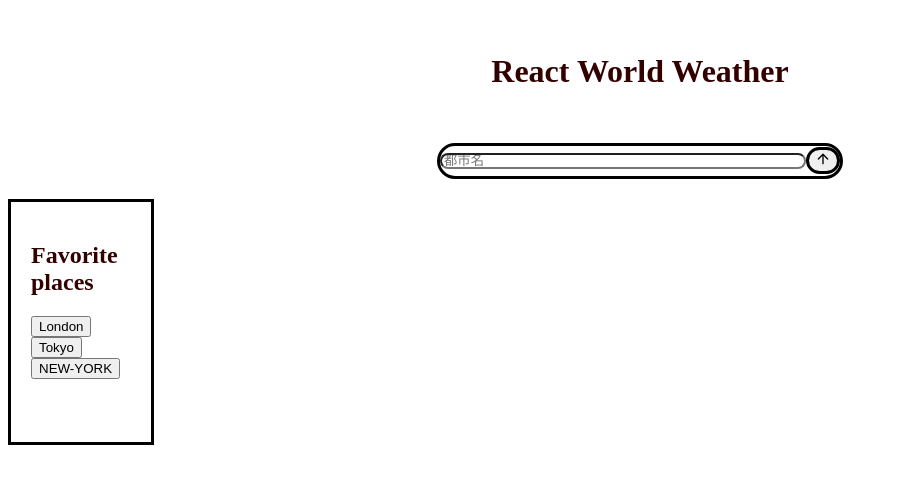
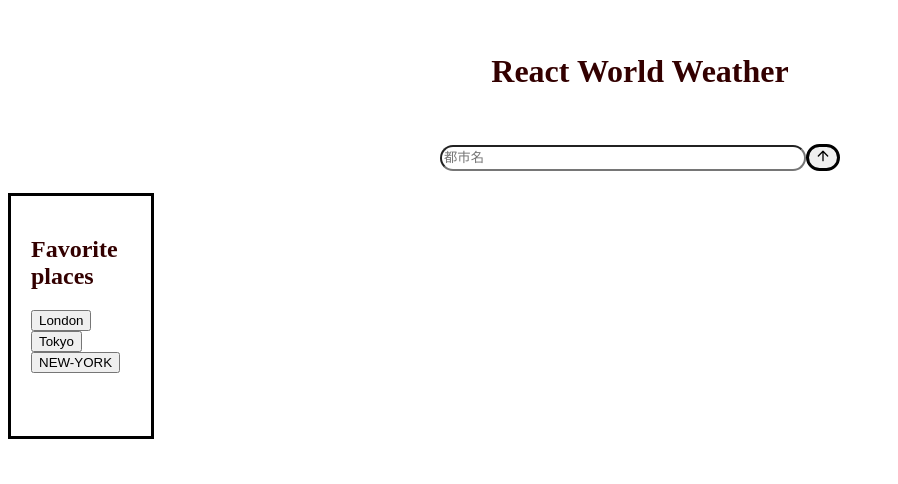
Before and after one commit to falconA7/weather-app, a React (Vite) app: page / in a window 1280 px wide. Shown: the top 484 px of the page, without its empty margins (0-898 px from the left). Built offline with nearby package versions, Linux system fonts and the light colour scheme.

Commit message:
fixed index.css

```diff
--- a/src/index.css
+++ b/src/index.css
@@ -27,15 +27,15 @@ body{
     height:30px;
     width:400px;
     margin:20px auto;
-    border:solid black;
-    border-radius:60px;
+
 }
 
 
 .form-input{
-    height:10px;
+    height:20px;
     width:400px;
     border-radius: 60px;
+    color:none;
 
 
 }
```
